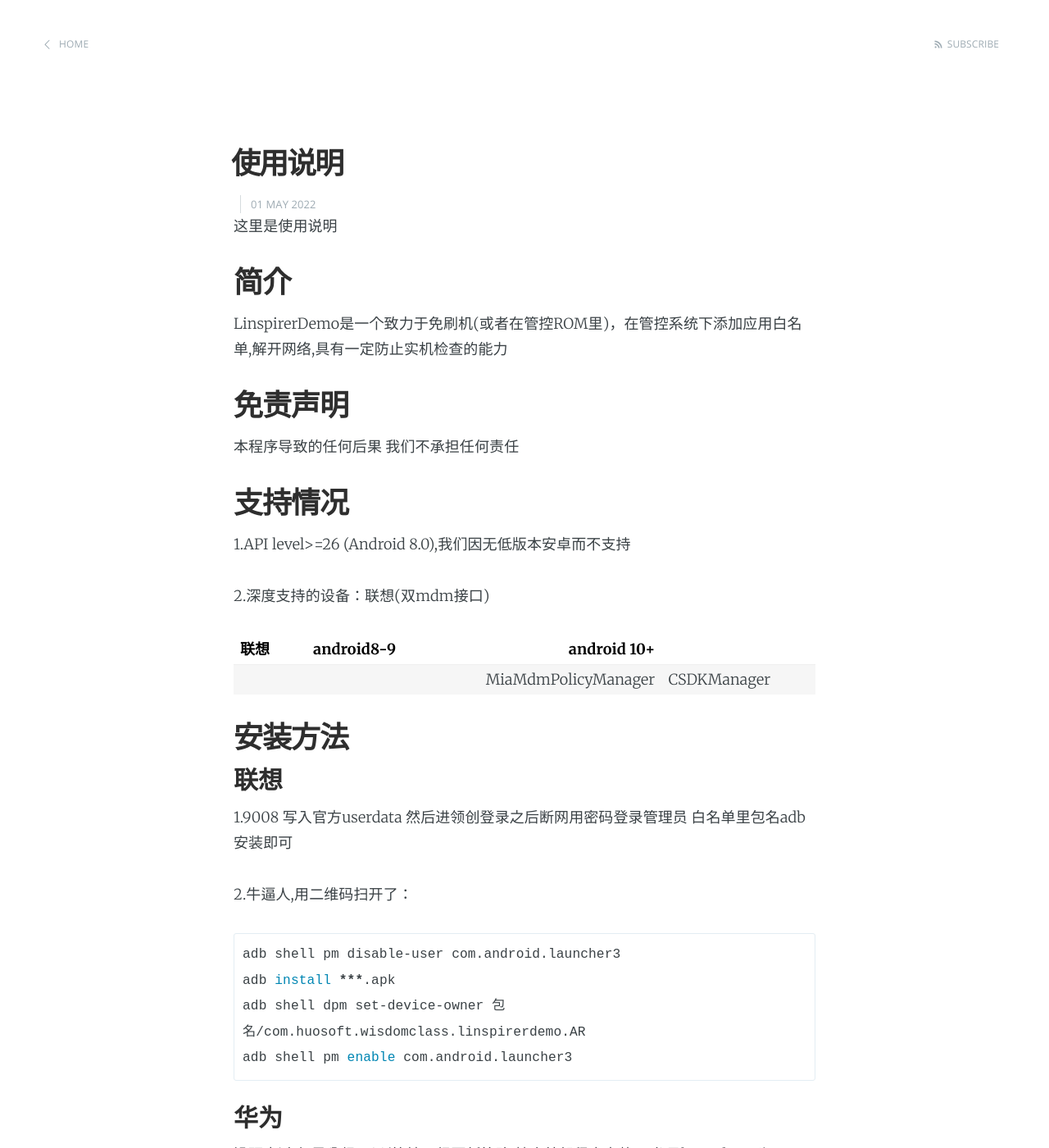
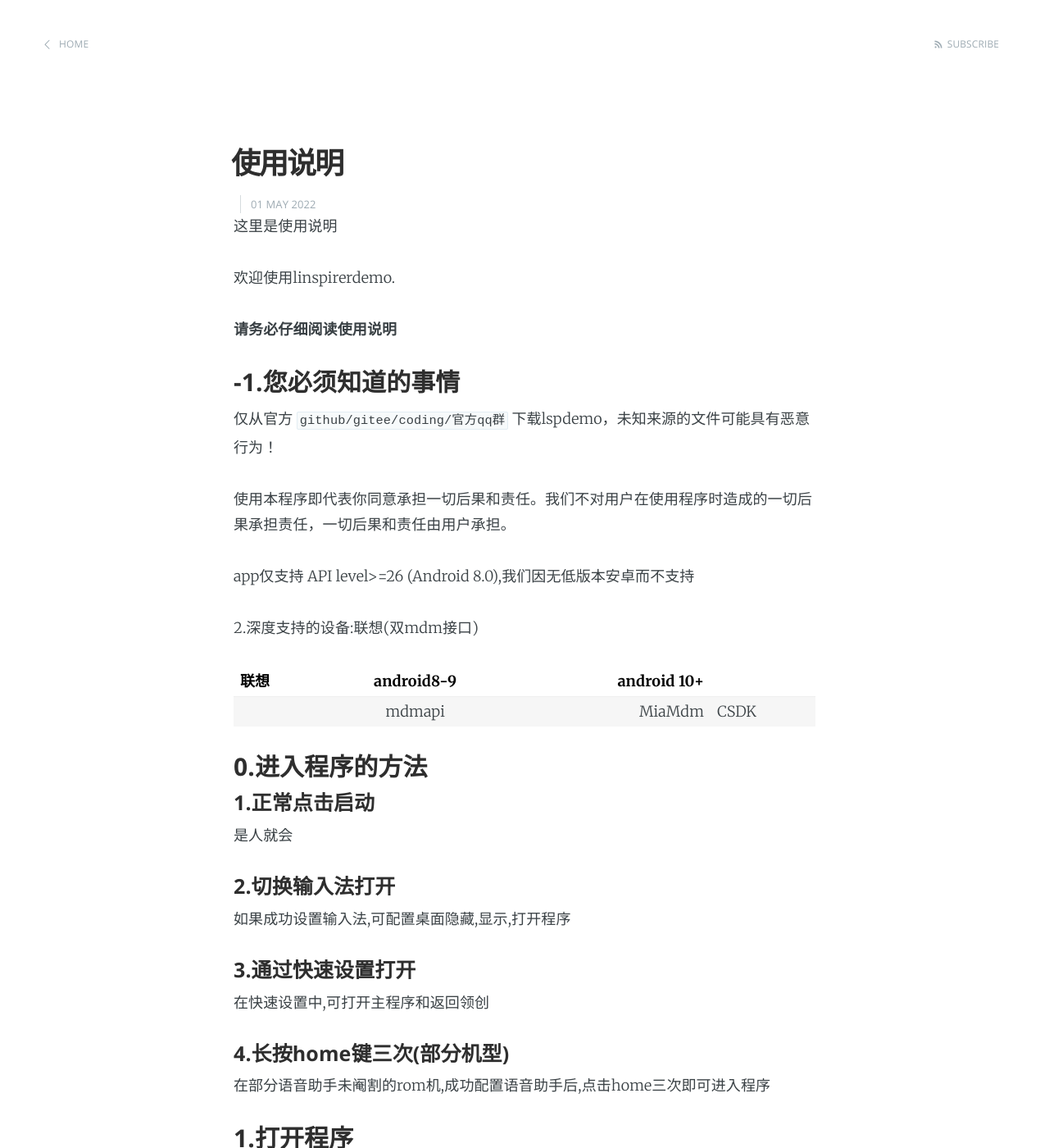
Before and after one commit to YoungToday/youngtoday.github.io, a Jekyll site: the page built from _posts/2022-05-01-使用说明.md, in a window 1280 px wide and 1400 px high. Shown: the whole window at 82% size. Built offline with Jekyll 4.4.1, drawn with Linux system fonts in a browser that asks for light colours; our own code applies the rules of GitHub Pages for plain Markdown files; some of the changed text lies outside the part shown.

Commit message:
Update 2022-05-01-使用说明.md

````diff
--- a/_posts/2022-05-01-使用说明.md
+++ b/_posts/2022-05-01-使用说明.md
@@ -1,147 +1,82 @@
 这里是使用说明
 
-## 简介
+欢迎使用linspirerdemo.
 
-LinspirerDemo是一个致力于免刷机(或者在管控ROM里)，在管控系统下添加应用白名单,解开网络,具有一定防止实机检查的能力
+**请务必仔细阅读使用说明**
 
+### -1.您必须知道的事情
 
-## 免责声明
+仅从官方 `github/gitee/coding/官方qq群` 下载lspdemo，未知来源的文件可能具有恶意行为！
 
-本程序导致的任何后果 我们不承担任何责任
+使用本程序即代表你同意承担一切后果和责任。我们不对用户在使用程序时造成的一切后果承担责任，一切后果和责任由用户承担。
 
-## 支持情况
+app仅支持 API level>=26 (Android 8.0),我们因无低版本安卓而不支持
 
-1.API level>=26 (Android 8.0),我们因无低版本安卓而不支持
-
-2.深度支持的设备：联想(双mdm接口)
+2.深度支持的设备:联想(双mdm接口)
 
 联想|android8-9|android 10+
 ---|:--:|---:
-| |MiaMdmPolicyManager|CSDKManager
+|mdmapi|MiaMdm|CSDK
 
-## 安装方法
+### 0.进入程序的方法
 
-### 联想
+#### 1.正常点击启动
 
-1.9008 写入官方userdata 然后进领创登录之后断网用密码登录管理员 白名单里包名adb安装即可
+是人就会
 
-2.牛逼人,用二维码扫开了：
-```shell
-adb shell pm disable-user com.android.launcher3
-adb install ***.apk
-adb shell dpm set-device-owner 包名/com.huosoft.wisdomclass.linspirerdemo.AR
-adb shell pm enable com.android.launcher3
-```
-### 华为
+#### 2.切换输入法打开
 
-没研究过 但是曾经可以(管控已经更新策略:禁止外部程序安装 可参见hwmdmapi)
+如果成功设置输入法,可配置桌面隐藏,显示,打开程序
 
-## 启动程序的方法
+#### 3.通过快速设置打开
 
-程序提供了多种启动方法
+在快速设置中,可打开主程序和返回领创
 
-**注:请第一次保证通过正常方式启动**
+#### 4.长按home键三次(部分机型)
 
+在部分语音助手未阉割的rom机,成功配置语音助手后,点击home三次即可进入程序
 
-### 首次启动的方法
+### 1.打开程序
 
-1.首先请注册成语音助手(对于类似原生的系统管用，后续会说明)
+**点击音量下**
 
-2.然后请将它的输入法功能打开(对于能快速切换输入法管用，后续会说明)
+#### 非首次启动app
 
-3.**激活设备管理器**
+app效率低下,加载可能需要较长时间,不要尝试去按音量上键
 
+#### 首次启动app
 
-### 平时启动程序的方法
+按照程序依次 **激活设备管理器**,注册成语音助手,并激活输入法功能
 
-1.输入法启动
+### 2.关于激活全部功能
 
-切换输入法(前提设置成功)
+联系我们，获取验证二维码或设备号云验证,激活全部功能
 
-你可选择输入法打开
+长按唯一显示的按钮,会弹出二维码扫描,请扫描授权二维码完成程序的全部功能授权.扫描成功后,点击确定即可.如果成功授权,再次点击音量下键可以激活全部功能
 
-![](https://github.com/YoungToday/youngtoday.github.io/blob/main/5.png?raw=true)
+### 3.不同设备管理权限的能力&&adb激活指南
 
-![](https://github.com/YoungToday/youngtoday.github.io/blob/main/6.png?raw=true)
-
-即可以配置桌面隐藏 显示 打开程序
-
-2.安卓原生语音助手启动
-
-**暂不支持华为机 设置成功后 点击home三次即可进入程序**
-
-3.开机五次音量下启动
-
-前提启动过程序
-
-## 进入程序的方法
-
-**按音量下 按音量下 按音量下**
-
-**按音量下 按音量下 按音量下**
-
-**警告 按五次音量上会恢复出厂设置**
-
-**警告 按五次音量上会恢复出厂设置**
-
-**警告 按五次音量上会恢复出厂设置**
-
-说三遍能不能听明白 打开白屏的小伙伴们
-
-## 验证
-
-请联系你的上级代理获取验证二维码或者设备号云验证
-
-激活全部功能
-
-![](https://raw.githubusercontent.com/YoungToday/youngtoday.github.io/main/1.png)
-
-长按唯一显示的按钮
-
-会弹出二维码扫描 请扫描授权二维码完成程序的全部功能授权
-
-如果二维码扫半天扫不出来 你可以将二维码手动识别下来将那串字符复制到程序下方的框内
-
-点击确定即可
-
-如果授权成功 再次点击音量下键可以激活全部功能
-
-![](https://raw.githubusercontent.com/YoungToday/youngtoday.github.io/main/2.png)
-
-不同机型执行的方法不一样
-
-![](https://raw.githubusercontent.com/YoungToday/youngtoday.github.io/main/3.png)
-
-![](https://raw.githubusercontent.com/YoungToday/youngtoday.github.io/main/4.jpg)
-
-![](https://raw.githubusercontent.com/YoungToday/youngtoday.github.io/main/7.png)
-
-
-## 不同权限的能力
-
-### 未激活
+#### 未激活
 
 程序有可能被领创卸载
 
-### deviceadmin
+#### deviceadmin
 
-1.防止程序被mdm卸载
+1.防止程序被未经用户允许卸载
 
-2.配置领创桌面|商店不显示应用 最多能在桌面消失(EMUI10**管控**下)
+2.配置领创桌面|商店不显示应用 最多能在桌面消失(其他系统**管控**下)
 
-3.(dpm)的设置不起作用
+3.大多数设备管理的设置不起作用
 
-### deviceowner
+#### deviceowner
 
 全部设备管理功能都可以使用
-
-激活指南
 
 准备好platformtools 按照程序一开头提示的指令输进去就行
 
 **警告 程序在激活后会接管应用的卸载功能 也就是说 你只能在本程序控制其他程序的安装和卸载**
 
-**包名都知道吧 不要无脑到不改包名**
+包名为app的包名即可
 
 ```
 adb shell dpm set-device-owner 包名/com.huosoft.wisdomclass.linspirerdemo.AR
@@ -151,68 +86,21 @@ adb shell dpm set-device-owner 包名/com.huosoft.wisdomclass.linspirerdemo.AR
 adb shell pm grant 包名 android.permission.WRITE_SECURE_SETTINGS
 ```
 
-一些问题
+#### deviceowner激活失败原因
 
-1.华为**emui10 entc**解控后建议先恢复出厂后 立即到设置打开adb设置 否则打开应用商店或者登陆后会激活deviceowner
+1.(emui10)领创抢占(华为需要恢复出厂)
 
-2.联想mia需要手动激活
+建议:**emui10 entcxxx** 解控平台,建议先恢复出厂后不要登录或者打开应用商店,立即到设置打开adb设置激活
 
-3.联想csdk会移除其他owner程序并全自动激活
+2.wps或者钉钉存在账户 建议先卸载
 
-## 管控机回领创桌面
+### 4.返回到管控桌面
 
-点击back即可返回领创桌面 并且将勾选的超级名单应用隐藏
+#### 1.通过快速菜单返回
 
-如果没指定桌面 将打开默认桌面选择器 选择默认桌面
+#### 2.通过点击back键返回
 
-如果你要切换桌面的话 请长按返回桌面按钮 将配置默认桌面
+app在联想设备会冻结桌面 所以在没有桌面的情况下不要按home 否则会出现问题
 
 
-## 关于程序隐藏的问题
-
-至少要激活**语音助手或者输入法 才可以执行隐藏**
-
-## 领创网络屏蔽
-
-**从新版本开始 网络屏蔽不会自动开启 请手动开启完成屏蔽**
-
-
-
-##  返回第三方||其他桌面
-
-
-点击返回桌面
-
-唯一的缺点就是不能隐藏自身
-
-
-
-
-## 解控的华为隐藏设置
-
-根据华为mdm api文档 暂不支持低于emui10的解控机(能做到)
-
-在华为专区里 选择设置隐藏 管控默认全勾选
-
-注意 要adb给予权限 命令在上 不多说
-
-
-
-## EMUI10应用安装FAQs
-
-1.静默安装不成功:多按几次就好了
-
-2.安装失败 xx策略禁止:静默安装
-
-## 解除deviceowner|deviceadmin
-
-长按左上角绿色按钮，点击解除设备管理器
-
-## 联想设备:提示 已激活DeviceAdmin,需要激活deviceowner
-
-激活deviceowner见上
-
-```
-adb shell dpm set-device-owner 包名/com.huosoft.wisdomclass.linspirerdemo.AR
-
-```
+未完持续......
````
